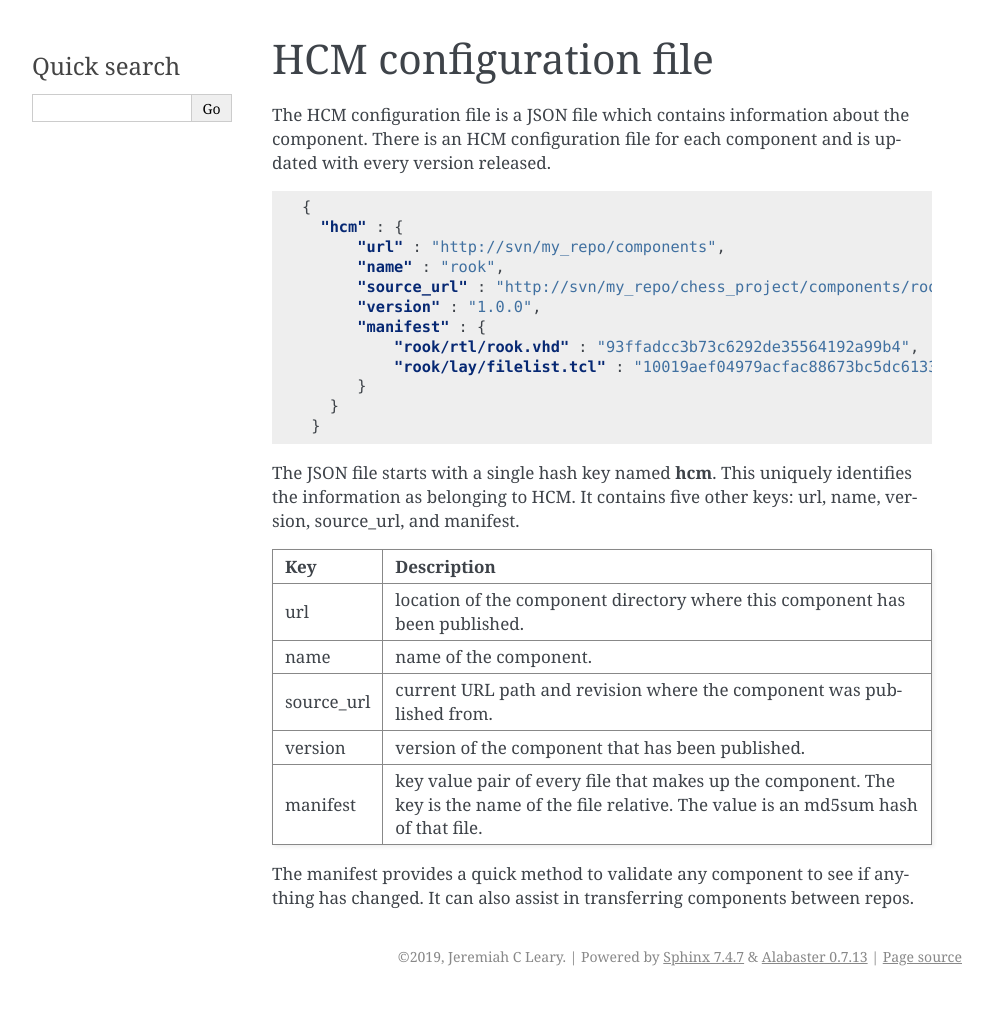
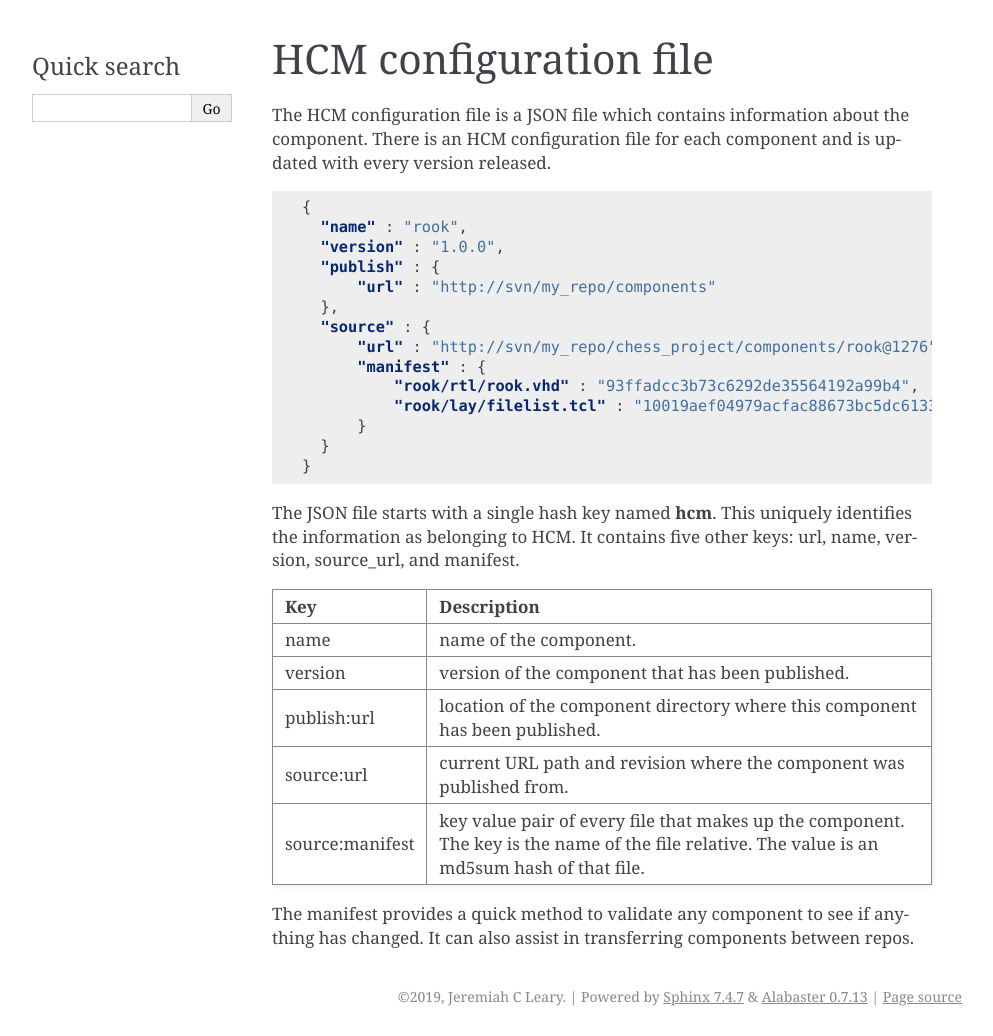
Before and after one commit to jeremiah-c-leary/hdl-component-manager, a Sphinx documentation site: the page built from docs/source/theory_of_operation/hcm_configuration_file.rst, in a window 1280 px wide. Shown: the whole page, without its empty margins (148-1141 px from the left). Built offline with Sphinx 7.4.7, drawn with Linux system fonts in a browser that asks for light colours; before the commit the page ends 996 px from its top, so only the background shows below that.

```diff
--- a/docs/source/theory_of_operation/hcm_configuration_file.rst
+++ b/docs/source/theory_of_operation/hcm_configuration_file.rst
@@ -7,37 +7,39 @@ There is an HCM configuration file for each component and is updated with every
 .. code-block:: json
 
    {
-     "hcm" : {
-         "url" : "http://svn/my_repo/components",
-         "name" : "rook",
-         "source_url" : "http://svn/my_repo/chess_project/components/rook@1276",
-         "version" : "1.0.0",
+     "name" : "rook",
+     "version" : "1.0.0",
+     "publish" : {
+         "url" : "http://svn/my_repo/components"
+     },
+     "source" : {
+         "url" : "http://svn/my_repo/chess_project/components/rook@1276",
          "manifest" : {
              "rook/rtl/rook.vhd" : "93ffadcc3b73c6292de35564192a99b4",
              "rook/lay/filelist.tcl" : "10019aef04979acfac88673bc5dc6133"
          }
-      }
-    }
+     }
+   }
 
 The JSON file starts with a single hash key named **hcm**.
 This uniquely identifies the information as belonging to HCM.
 It contains five other keys: url, name, version, source_url, and manifest.
 
-+---------------+------------------------------------------------------------------------------+
-| Key           | Description                                                                  |
-+===============+==============================================================================+
-| url           | location of the component directory where this component has been published. |
-+---------------+------------------------------------------------------------------------------+
-| name          | name of the component.                                                       |
-+---------------+------------------------------------------------------------------------------+
-| source_url    | current URL path and revision where the component was published from.        |
-+---------------+------------------------------------------------------------------------------+
-| version       | version of the component that has been published.                            |
-+---------------+------------------------------------------------------------------------------+
-| manifest      | key value pair of every file that makes up the component.                    |
-|               | The key is the name of the file relative.                                    |
-|               | The value is an md5sum hash of that file.                                    |
-+---------------+------------------------------------------------------------------------------+
++-----------------+------------------------------------------------------------------------------+
+| Key             | Description                                                                  |
++=================+==============================================================================+
+| name            | name of the component.                                                       |
++-----------------+------------------------------------------------------------------------------+
+| version         | version of the component that has been published.                            |
++-----------------+------------------------------------------------------------------------------+
+| publish:url     | location of the component directory where this component has been published. |
++-----------------+------------------------------------------------------------------------------+
+| source:url      | current URL path and revision where the component was published from.        |
++-----------------+------------------------------------------------------------------------------+
+| source:manifest | key value pair of every file that makes up the component.                    |
+|                 | The key is the name of the file relative.                                    |
+|                 | The value is an md5sum hash of that file.                                    |
++-----------------+------------------------------------------------------------------------------+
 
 The manifest provides a quick method to validate any component to see if anything has changed.
 It can also assist in transferring components between repos.
```
Also changed, not shown: 6 other files.
